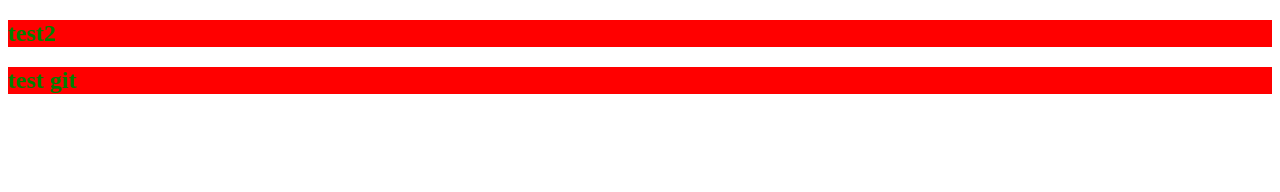
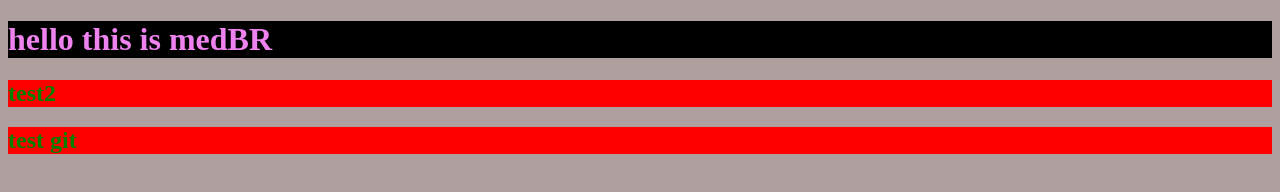
Before and after one commit to lnabmi10/node_start, a plain HTML site: page index.html in a window 1280 px wide. Drawn offline with Linux system fonts and the light colour scheme.

Commit message:
modifing medBR branch

```diff
--- a/index.html
+++ b/index.html
@@ -7,6 +7,8 @@
     <link rel="stylesheet" href="style.css">
 </head>
 <body>
+
+    <h1> hello this is medBR </h1>
     <h2>test2</h2>
     <h2>test git</h2>
 </body>
--- a/style.css
+++ b/style.css
@@ -1,4 +1,13 @@
+*{
+    background: rgb(175, 159, 159);
+}
+
 h2 {
     color : green;
     background-color: red;
 }
+
+h1{
+    color: violet;
+    background: #000;
+}
```
